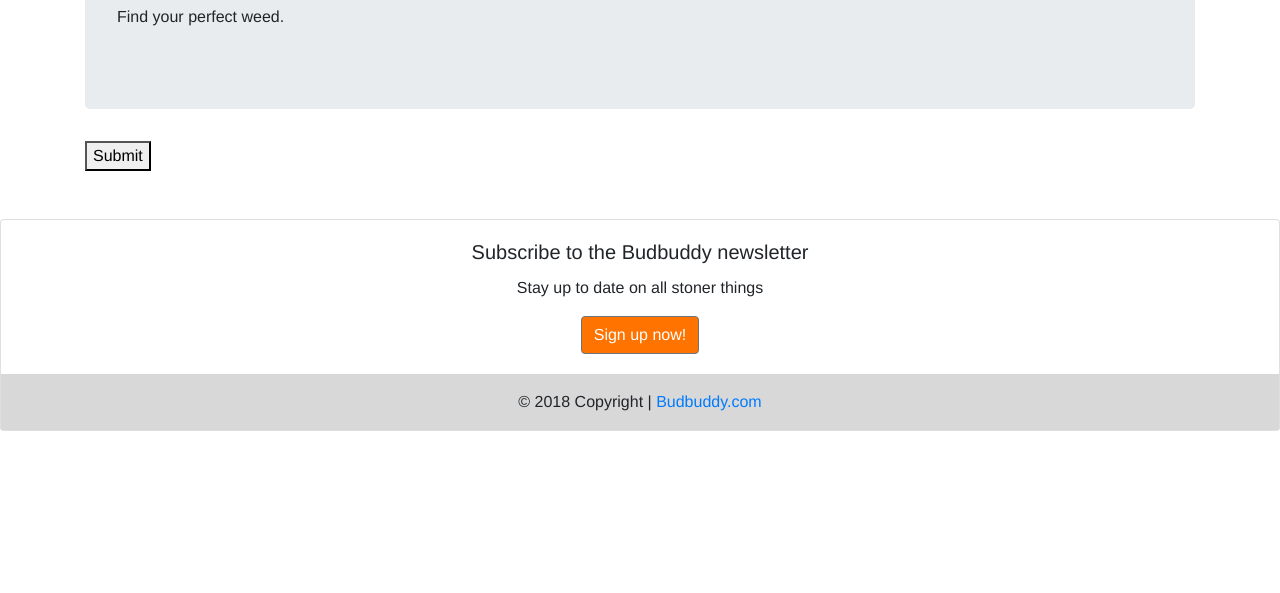
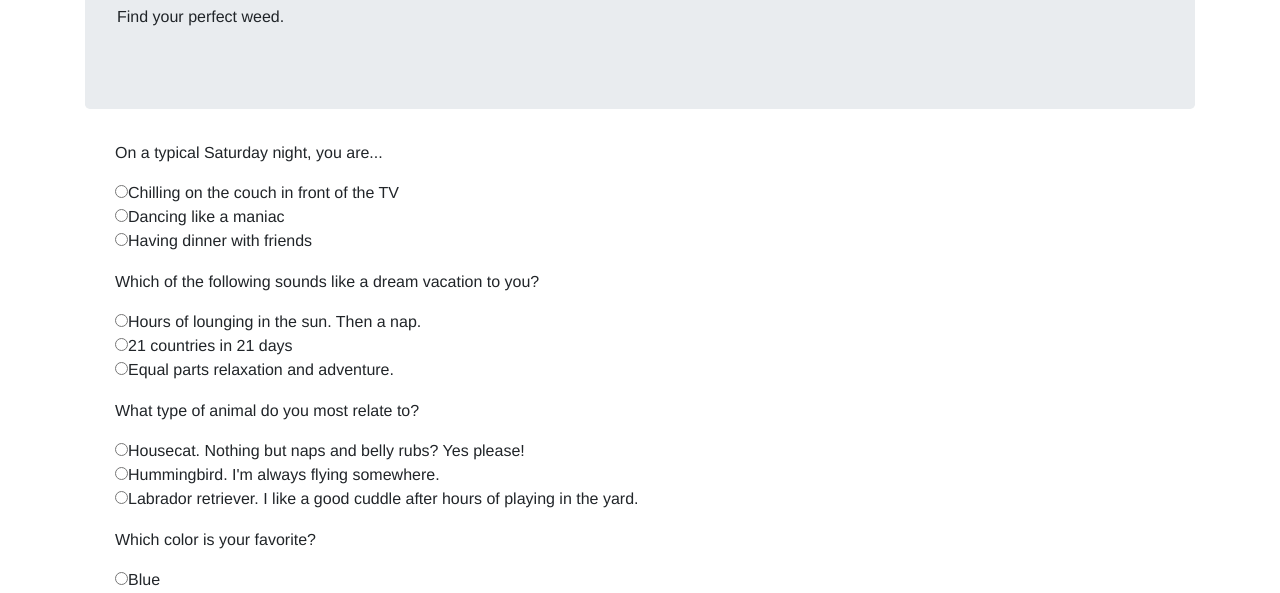
Before and after one commit to Bud-Buddy/BudBuddy, a plain HTML site: page quiz.html in a window 1280 px wide. Shown: the part 200-793 px from the top of the page. Drawn offline with nearby package versions, Linux system fonts and the light colour scheme; no server answers.

Commit message:
Added quiz.js

```diff
--- a/quiz.html
+++ b/quiz.html
@@ -169,6 +169,8 @@
      <!-- Firebase -->
      <script src="https://www.gstatic.com/firebasejs/4.12.1/firebase.js"></script>
      <script src="assets/js/app.js"></script>
+     <script src="assets/js/quiz.js"></script>
+
 
 </body>
 </html>
```
Also changed, not shown: assets/imgs/indica9.jpg (added), assets/imgs/sativa1.jpg (added), assets/imgs/sativa2.jpg (added), assets/imgs/sativa3.jpg (added), assets/imgs/sativa4.jpg (added), assets/imgs/sativa5.jpg (added), assets/imgs/sativa6.jpg (added), assets/imgs/sativa7.jpg (added), assets/imgs/sativa8.jpg (added), assets/imgs/sativa9.jpg (added), 2 other files.
